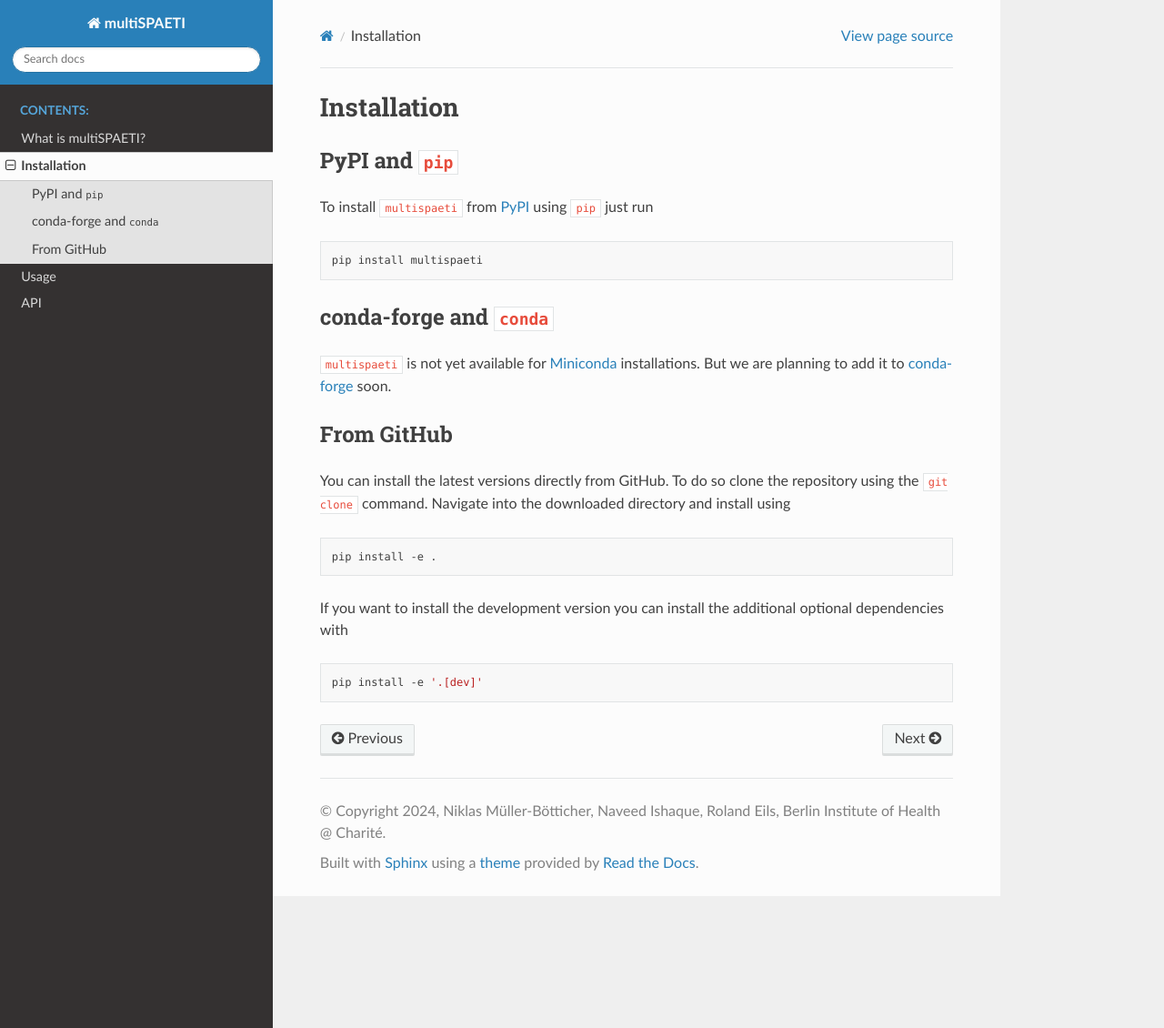
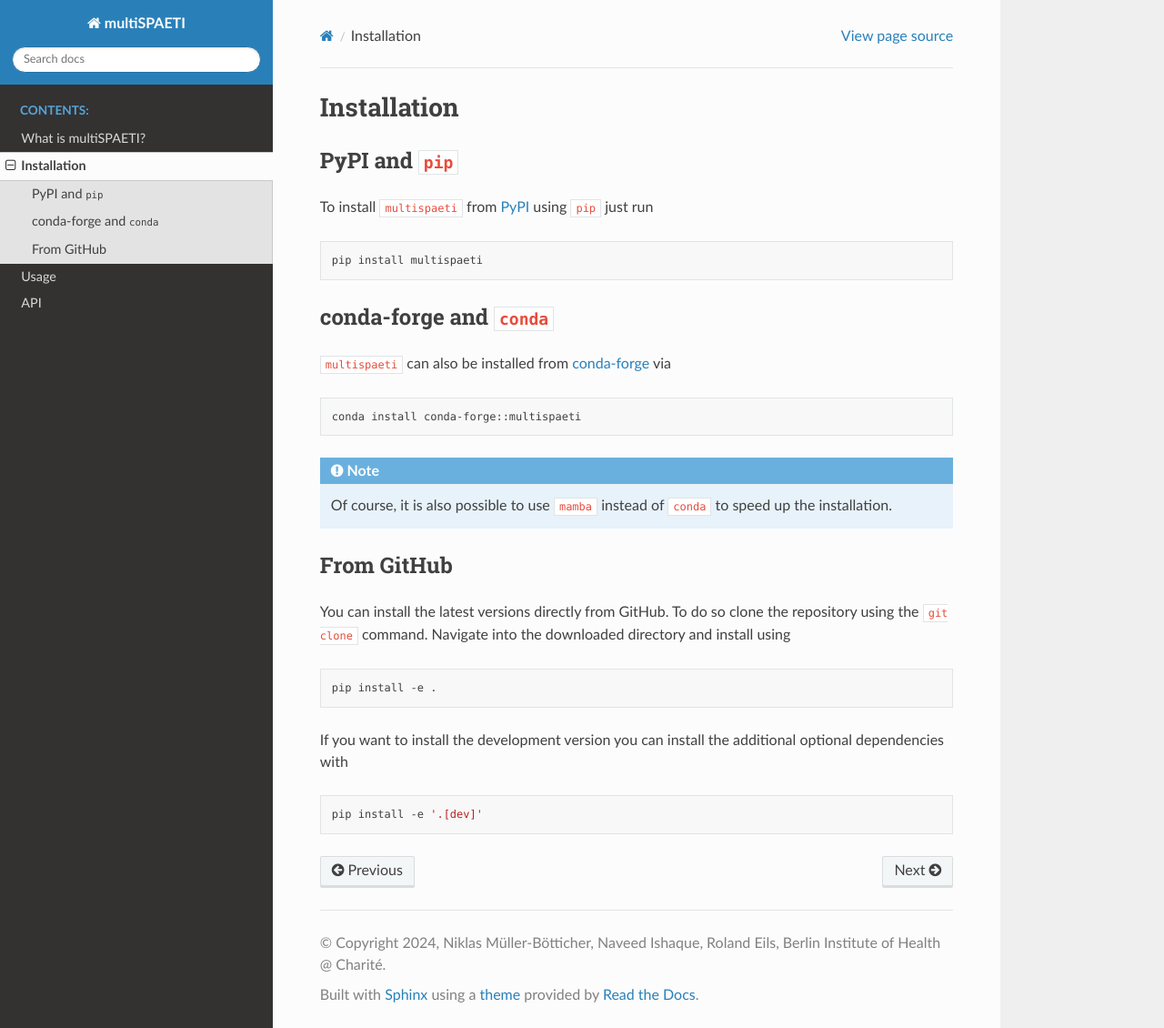
Before and after one commit to HiDiHlabs/multiSPAETI, a Sphinx documentation site: the page built from docs/source/installation.rst, in a window 1280 px wide and 1130 px high. Shown: the whole window at 91% size. Built offline with Sphinx 7.4.7 and the Read the Docs theme 2.0.0, drawn with Linux system fonts in a browser that asks for light colours.

Commit message:
conda install doc

```diff
--- a/docs/source/installation.rst
+++ b/docs/source/installation.rst
@@ -15,19 +15,16 @@ To install ``multispaeti`` from `PyPI <https://pypi.org/>`_ using ``pip`` just r
 conda-forge and ``conda``
 -------------------------
 
-``multispaeti`` is not yet available for
-`Miniconda <https://docs.conda.io/en/latest/miniconda.html>`_ installations. But we are
-planning to add it to `conda-forge <https://conda-forge.org/>`_ soon.
+``multispaeti`` can also be installed from `conda-forge <https://conda-forge.org/>`_ via
 
+.. code-block:: bash
 
-.. .. code-block:: bash
+    conda install conda-forge::multispaeti
 
-..     conda install -c conda-forge multispaeti
+.. note::
 
-.. .. note::
-
-..     Of course, it is also possible to use ``mamba`` instead of ``conda``
-..     to speed up the installation.
+    Of course, it is also possible to use ``mamba`` instead of ``conda``
+    to speed up the installation.
 
 
 From GitHub
```
